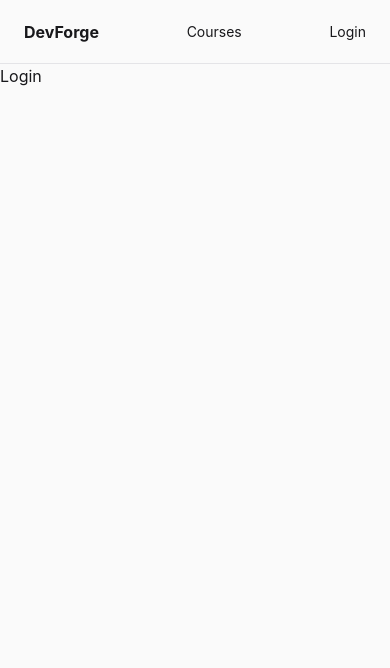
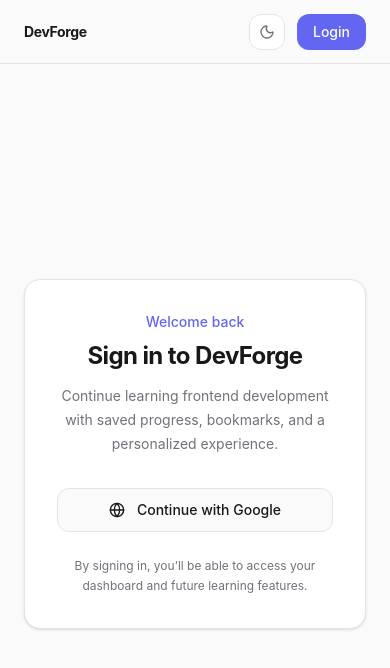
Before and after one commit to iMuhammad3/devforge, a React (Vite) app: page /login in a window 390 px wide. Shown: the top 668 px of the page. Built offline with nearby package versions, Linux system fonts and the light colour scheme; no server answers.

Commit message:
feat: create Firestore user profiles on Google login

```diff
--- a/index.html
+++ b/index.html
@@ -9,5 +9,17 @@
     <body>
         <div id="root"></div>
         <script type="module" src="/src/main.jsx"></script>
+        <script>
+            const theme = localStorage.getItem("theme");
+            const prefersDark = window.matchMedia(
+                "(prefers-color-scheme: dark)",
+            ).matches;
+
+            if (theme === "dark" || (!theme && prefersDark)) {
+                document.documentElement.classList.add("dark");
+            } else {
+                document.documentElement.classList.add("light");
+            }
+        </script>
     </body>
 </html>
--- a/src/features/auth/pages/Login.jsx
+++ b/src/features/auth/pages/Login.jsx
@@ -1,14 +1,81 @@
+import { useState } from "react";
+import { Navigate } from "react-router-dom";
+import { Globe, Loader2 } from "lucide-react";
+
 import { loginWithGoogle } from "@/services/firebase/auth";
+import { useAuthStore } from "@/features/auth/store/authStore";
 
 export default function Login() {
+  const user = useAuthStore((state) => state.user);
+  const authLoading = useAuthStore((state) => state.loading);
+
+  const [isSubmitting, setIsSubmitting] = useState(false);
+  const [error, setError] = useState("");
+
+  if (!authLoading && user) {
+    return <Navigate to="/dashboard" replace />;
+  }
+
+  const handleGoogleLogin = async () => {
+    try {
+      setIsSubmitting(true);
+      setError("");
+
+      await loginWithGoogle();
+    } catch (err) {
+      console.error(err);
+      setError(err.code || err.message || "Unable to sign in with Google.");
+    } finally {
+      setIsSubmitting(false);
+    }
+  };
+
   return (
-    <div className="flex items-center justify-center h-screen">
-      <button
-        onClick={loginWithGoogle}
-        className="px-4 py-2 rounded-md bg-primary text-white"
-      >
-        Sign in with Google
-      </button>
-    </div>
+    <section className="flex min-h-[calc(100vh-4rem)] items-center justify-center px-6 py-12">
+      <div className="w-full max-w-md rounded-2xl border border-border bg-card p-8 shadow-sm">
+        <div className="mb-8 text-center">
+          <p className="mb-2 text-sm font-medium text-primary">Welcome back</p>
+
+          <h1 className="text-2xl font-bold tracking-tight">
+            Sign in to DevForge
+          </h1>
+
+          <p className="mt-3 text-sm leading-6 text-muted-foreground">
+            Continue learning frontend development with saved progress,
+            bookmarks, and a personalized experience.
+          </p>
+        </div>
+
+        {error && (
+          <div className="mb-4 rounded-lg border border-destructive/30 bg-destructive/10 px-4 py-3 text-sm text-destructive">
+            {error}
+          </div>
+        )}
+
+        <button
+          type="button"
+          onClick={handleGoogleLogin}
+          disabled={isSubmitting}
+          className="inline-flex h-11 w-full items-center justify-center gap-3 rounded-lg border border-border bg-background px-4 text-sm font-medium transition hover:bg-muted disabled:cursor-not-allowed disabled:opacity-60"
+        >
+          {isSubmitting ? (
+            <>
+              <Loader2 className="h-4 w-4 animate-spin" />
+              Signing in...
+            </>
+          ) : (
+            <>
+              <Globe className="h-4 w-4" />
+              Continue with Google
+            </>
+          )}
+        </button>
+
+        <p className="mt-6 text-center text-xs leading-5 text-muted-foreground">
+          By signing in, you’ll be able to access your dashboard and future
+          learning features.
+        </p>
+      </div>
+    </section>
   );
 }
--- a/src/layouts/DashboardLayout.jsx
+++ b/src/layouts/DashboardLayout.jsx
@@ -1,13 +1,12 @@
 import { Outlet } from "react-router-dom";
+import Navbar from "@/shared/components/Navbar";
 
 export default function DashboardLayout() {
   return (
-    <div className="h-screen flex">
-      <aside className="w-64 border-r border-border p-4">
-        <h2 className="font-semibold">Dashboard</h2>
-      </aside>
+    <div className="min-h-screen bg-background text-foreground">
+      <Navbar />
 
-      <main className="flex-1 p-6">
+      <main className="mx-auto max-w-6xl px-6 py-10">
         <Outlet />
       </main>
     </div>
--- a/src/routes/index.jsx
+++ b/src/routes/index.jsx
@@ -14,7 +14,7 @@
         element: <PublicLayout />,
         children: [
             { path: "/", element: <HomePage /> },
-            { path: "/login", element: <h1>Login</h1> },
+            { path: "/login", element: <Login /> },
         ],
     },
 
--- a/src/services/firebase/auth.js
+++ b/src/services/firebase/auth.js
@@ -7,12 +7,15 @@
 
 import { auth } from "./config";
 import { useAuthStore } from "@/features/auth/store/authStore";
+import { createUserProfile } from "@/services/firebase/firestore";
 
-const provider = new GoogleAuthProvider();
+const googleProvider = new GoogleAuthProvider();
 
 export const loginWithGoogle = async () => {
-  const result = await signInWithPopup(auth, provider);
+  const result = await signInWithPopup(auth, googleProvider);
   const user = result.user;
+
+  await createUserProfile(user);
 
   return user;
 };
@@ -21,7 +24,6 @@
   return signOut(auth);
 };
 
-// 👇 GLOBAL AUTH LISTENER
 export const initAuthListener = () => {
   const { setUser, setLoading } = useAuthStore.getState();
 
--- a/src/services/firebase/firestore.js
+++ b/src/services/firebase/firestore.js
@@ -6,6 +6,7 @@
   query,
   where,
   orderBy,
+  setDoc,
 } from "firebase/firestore";
 
 import { db } from "./config";
@@ -13,11 +14,53 @@
 /**
  * USERS
  */
-export const getUser = async (uid) => {
-  const ref = doc(db, "users", uid);
-  const snap = await getDoc(ref);
+export const createUserProfile = async (user) => {
+  const userRef = doc(db, "users", user.uid);
+  const userSnap = await getDoc(userRef);
 
-  return snap.exists() ? { id: snap.id, ...snap.data() } : null;
+  // Do not overwrite existing profile
+  if (userSnap.exists()) {
+    return {
+      id: userSnap.id,
+      ...userSnap.data(),
+    };
+  }
+
+  const usernameBase =
+    user.displayName?.toLowerCase().replace(/\s+/g, "") ||
+    user.email?.split("@")[0] ||
+    "user";
+
+  const newUser = {
+    uid: user.uid,
+    email: user.email,
+    displayName: user.displayName || "",
+    username: usernameBase,
+    photoURL: user.photoURL || "",
+    role: "student",
+    bio: "",
+    createdAt: new Date(),
+    updatedAt: new Date(),
+  };
+
+  await setDoc(userRef, newUser);
+
+  return {
+    id: user.uid,
+    ...newUser,
+  };
+};
+
+export const getUserProfile = async (uid) => {
+  const userRef = doc(db, "users", uid);
+  const userSnap = await getDoc(userRef);
+
+  if (!userSnap.exists()) return null;
+
+  return {
+    id: userSnap.id,
+    ...userSnap.data(),
+  };
 };
 
 /**
--- a/src/shared/components/NavBar.jsx
+++ b/src/shared/components/NavBar.jsx
@@ -1,26 +1,31 @@
-import { Link } from "react-router-dom";
+import { Link, NavLink } from "react-router-dom";
+import { LogOut } from "lucide-react";
+
 import { useAuthStore } from "@/features/auth/store/authStore";
 import { logoutUser } from "@/services/firebase/auth";
+import ThemeToggle from "@/shared/components/ThemeToggle";
 
 export default function Navbar() {
-    const user = useAuthStore(state => state.user);
+  const user = useAuthStore((state) => state.user);
 
   return (
-        <nav className="h-16 border-b border-border flex items-center justify-between px-6">
-            {/* LEFT */}
-            <Link to="/" className="font-bold">
+    <nav className="sticky top-0 z-50 h-16 border-b border-border bg-background/80 backdrop-blur">
+      <div className="mx-auto flex h-full max-w-6xl items-center justify-between px-6">
+        <Link to="/" className="text-sm font-bold tracking-tight">
           DevForge
         </Link>
 
-            {/* CENTER */}
-            <div className="flex gap-4 text-sm">
-                <Link to="/courses">Courses</Link>
+        <div className="hidden items-center gap-6 text-sm md:flex">
+          <NavItem to="/courses">Courses</NavItem>
+
+          {user && <NavItem to="/dashboard">Dashboard</NavItem>}
         </div>
 
-            {/* RIGHT */}
         <div className="flex items-center gap-3">
+          <ThemeToggle />
+
           {user ? (
-                    <>
+            <div className="flex items-center gap-3">
               {user.photoURL ? (
                 <img
                   src={user.photoURL}
@@ -34,18 +39,39 @@
               )}
 
               <button
+                type="button"
                 onClick={logoutUser}
-                            className="text-sm opacity-70 hover:opacity-100"
+                className="inline-flex h-9 items-center gap-2 rounded-lg border border-border bg-card px-3 text-sm text-muted-foreground transition hover:bg-muted hover:text-foreground"
               >
-                            Logout
+                <LogOut className="h-4 w-4" />
+                <span className="hidden sm:inline">Logout</span>
               </button>
-                    </>
+            </div>
           ) : (
-                    <Link to="/login" className="text-sm">
+            <Link
+              to="/login"
+              className="inline-flex h-9 items-center justify-center rounded-lg bg-primary px-4 text-sm font-medium text-primary-foreground transition hover:opacity-90"
+            >
               Login
             </Link>
           )}
         </div>
+      </div>
     </nav>
   );
 }
+
+function NavItem({ to, children }) {
+  return (
+    <NavLink
+      to={to}
+      className={({ isActive }) =>
+        isActive
+          ? "font-medium text-foreground"
+          : "text-muted-foreground transition hover:text-foreground"
+      }
+    >
+      {children}
+    </NavLink>
+  );
+}
--- /dev/null
+++ b/src/shared/components/ThemeToggle.jsx
@@ -0,0 +1,17 @@
+import { Moon, Sun } from "lucide-react";
+import { useTheme } from "@/shared/hooks/useTheme";
+
+export default function ThemeToggle() {
+  const { isDark, toggleTheme } = useTheme();
+
+  return (
+    <button
+      type="button"
+      onClick={toggleTheme}
+      className="inline-flex h-9 w-9 items-center justify-center rounded-lg border border-border bg-card text-muted-foreground transition hover:bg-muted hover:text-foreground"
+      aria-label="Toggle theme"
+    >
+      {isDark ? <Sun className="h-4 w-4" /> : <Moon className="h-4 w-4" />}
+    </button>
+  );
+}
--- a/src/shared/hooks/useTheme.jsx
+++ b/src/shared/hooks/useTheme.jsx
@@ -1,25 +1,38 @@
 import { useEffect, useState } from "react";
 
-export const useTheme = () => {
-  const [theme, setTheme] = useState("light");
+const getInitialTheme = () => {
+  const savedTheme = localStorage.getItem("theme");
+
+  if (savedTheme) {
+    return savedTheme;
+  }
+
+  const prefersDark = window.matchMedia("(prefers-color-scheme: dark)").matches;
+
+  return prefersDark ? "dark" : "light";
+};
+
+export function useTheme() {
+  const [theme, setTheme] = useState(getInitialTheme);
 
   useEffect(() => {
-    const saved = localStorage.getItem("theme");
+    const root = document.documentElement;
 
-    if (saved) {
-      setTheme(saved);
-      document.documentElement.classList.toggle("dark", saved === "dark");
-    }
-  }, []);
+    root.classList.remove("light", "dark");
+    root.classList.add(theme);
+
+    localStorage.setItem("theme", theme);
+  }, [theme]);
 
   const toggleTheme = () => {
-    const newTheme = theme === "light" ? "dark" : "light";
-
-    setTheme(newTheme);
-    localStorage.setItem("theme", newTheme);
-
-    document.documentElement.classList.toggle("dark", newTheme === "dark");
+    setTheme((currentTheme) =>
+      currentTheme === "dark" ? "light" : "dark"
+    );
   };
 
-  return { theme, toggleTheme };
-};
+  return {
+    theme,
+    toggleTheme,
+    isDark: theme === "dark",
+  };
+}
```
Lines whose indentation alone changed are shown as unchanged.
